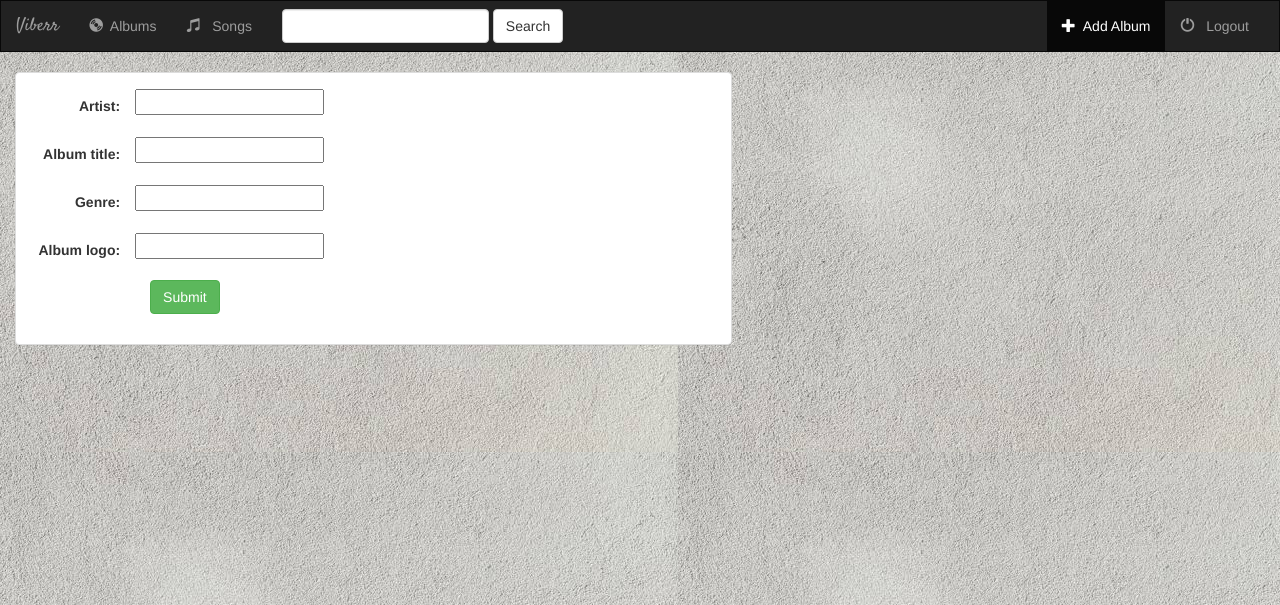
After one commit to harsh9500/Django-Project-based-Learning, a Django app: page /music/album/add/ in a window 1280 px wide. The commit adds this page. Shown: the top 605 px of the page. Run offline with Django 3.2, Linux system fonts and the light colour scheme; some libraries are stand-ins or nearby versions.

Commit message:
Added Bootstrap and Automatic form for creating new Album

```diff
--- a/music/models.py
+++ b/music/models.py
@@ -1,4 +1,5 @@
 from django.db import models
+from django.core.urlresolvers import reverse
 
 # Create your models here.
 class Album(models.Model):
@@ -6,6 +7,9 @@ class Album(models.Model):
     album_title = models.CharField(max_length=500)
     genre = models.CharField(max_length=100)
     album_logo = models.CharField(max_length=1000)
+
+    def get_absolute_url(self):
+        return reverse('music:detail', kwargs={'pk':self.pk})
 
     def __str__(self):
         return self.album_title + " - " + self.artist
--- /dev/null
+++ b/music/templates/music/album_form.html
@@ -0,0 +1,29 @@
+{% extends 'music/base.html' %}
+{% block title %}Add a New Album{% endblock %}
+{%block add_album_active %}active{%endblock%}
+
+{% block body %}
+<div class="container-fluid">
+
+    <div class="row">
+        <div class="col-sm-12 col-md-7">
+            <div class="panel panel-default">
+                <div class="panel-body">
+
+                    <form class="form-horizontal"action="" method="POST" enctype="multipart/form-data">
+                        {% csrf_token %}
+                        {% include 'music/form-template.html' %}
+                        <div class="form-group">
+                            <div class="col-sm-offset-2 col-sm-10">
+                                <button type="submit" class="btn btn-success">Submit</button>
+                            </div>
+                        </div>
+                    </form>
+
+                </div>
+            </div>
+        </div>
+    </div>
+
+</div>
+{% endblock %}
--- a/music/templates/music/base.html
+++ b/music/templates/music/base.html
@@ -26,12 +26,12 @@
                 <div class="collapse navbar-collapse" id="topNavBar">
 
                     <ul class="nav navbar-nav">
-                        <li class="active">
+                        <li class="{% block albums_active %}{% endblock %}">
                             <a href="{% url 'music:index' %}">
                                 <span class="glyphicon glyphicon-cd" aria-hidden="true"></span>&nbsp; Albums
                             </a>
                         </li>
-                        <li class="">
+                        <li class="{% block songs_active %}{% endblock %}">
                             <a href="#">
                                 <span class="glyphicon glyphicon-music" aria-hidden="true"></span> &nbsp; Songs
                             </a>
@@ -46,8 +46,8 @@
                     </form>
 
                     <ul class="nav navbar-nav navbar-right">
-                        <li class="">
-                            <a href="#">
+                        <li class="{% block add_album_active %}{% endblock %}">
+                            <a href="{% url 'music:album-add' %}">
                                 <span class="glyphicon glyphicon-plus" aria-hidden="true"></span>&nbsp; Add Album
                             </a>
                         </li>
--- /dev/null
+++ b/music/templates/music/form-template.html
@@ -0,0 +1,9 @@
+{% for field in form %}
+    <div class="form-group">
+        <div class="col-sm-offset-2 col-sm-10">
+            <span class="text-danger small">{{ field.errors }}</span>
+        </div>
+        <label class="control-label col-sm-2">{{field.label_tag}}</label>
+        <div class="col-sm-100">{{field}}</div>
+    </div>
+{% endfor %}
--- a/music/urls.py
+++ b/music/urls.py
@@ -7,4 +7,6 @@ urlpatterns = [
     url(r'^$',views.IndexView.as_view(),name='index'),
 
     url(r'^(?P<pk>[0-9]+)/$',views.DetailView.as_view(),name='detail'),
+
+    url(r'^album/add/$',views.AlbumCreate.as_view(),name='album-add')
 ]
--- a/music/views.py
+++ b/music/views.py
@@ -1,6 +1,9 @@
 from django.views import generic
+from django.views.generic.edit import CreateView, UpdateView, DeleteView
+from django.core.urlresolvers import reverse_lazy
 from django.shortcuts import render, get_object_or_404
 from .models import Album, Song
+
 
 class IndexView(generic.ListView):
     template_name = 'music/index.html'
@@ -9,9 +12,15 @@ class IndexView(generic.ListView):
     def get_queryset(self):
         return Album.objects.all()
 
+
 class DetailView(generic.DetailView):
     model = Album
     template_name = 'music/detail.html'
+
+
+class AlbumCreate(CreateView):
+    model = Album
+    fields = ['artist','album_title','genre','album_logo']
 
 
 # def index(request):
@@ -22,13 +31,6 @@ class DetailView(generic.DetailView):
 #     }
 #     return render(request,'music/index.html',context)
 
-#     # html = ""
-#     # for album in all_albums:
-#     #     url = "/music/" + str(album.id) + "/"
-#     #     html += "<a href = " + url + ">" + album.album_title + "</a><br>"
-#     # return HttpResponse(html)
-
-
 # def detail(request, album_id):
 #     album = get_object_or_404(Album,pk=album_id)
 #     return render(request,'music/detail.html',{"album":album})
```
Also changed, not shown: music/templates/music/detail.html (+81 -10 lines), music/templates/music/index.html (+42 -6 lines), db.sqlite3, 3 other files.
